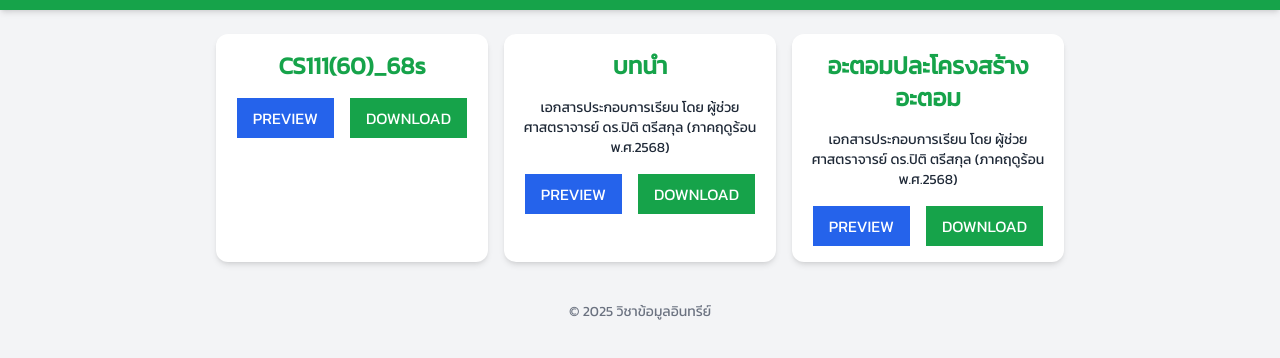
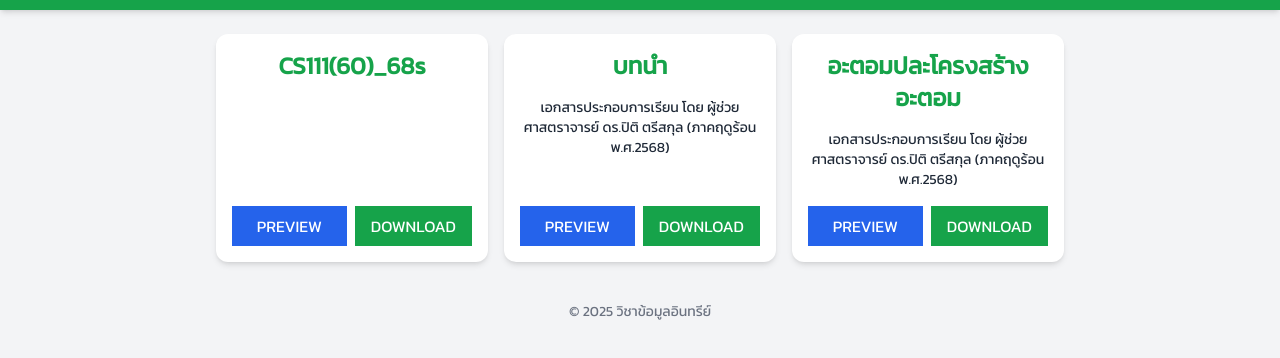
Before and after one commit to Methee77/sutee, a plain HTML site: page 01403111.html in a window 1280 px wide. Shown: the part 58-416 px from the top of the page. Drawn offline with nearby package versions, Linux system fonts and the light colour scheme.

Commit message:
Update 01403111.html

```diff
--- a/01403111.html
+++ b/01403111.html
@@ -27,11 +27,14 @@
       <!-- CS111(60)_68s -->
       <section class="bg-white p-4 max-w-xs rounded-xl shadow-md flex flex-col items-center flex-1">
         <h2 class="text-2xl font-bold text-green-600 mb-4 text-center">CS111(60)_68s</h2>
-        <div class="flex space-x-4">
-          <a href="IMG_4054.JPG" target="_blank" class="px-4 py-2 bg-blue-600 text-white hover:bg-blue-700 transition rounded-none">
+        <div class="flex-1"></div>
+        <div class="flex space-x-2 mt-auto w-full">
+          <a href="IMG_4054.JPG" target="_blank"
+             class="flex-1 text-center px-4 py-2 bg-blue-600 text-white hover:bg-blue-700 transition rounded-none">
             PREVIEW
           </a>
-          <a href="IMG_4054.JPG" download="IMG_4054.JPG" class="px-4 py-2 bg-green-600 text-white hover:bg-green-700 transition rounded-none">
+          <a href="IMG_4054.JPG" download="IMG_4054.JPG"
+             class="flex-1 text-center px-4 py-2 bg-green-600 text-white hover:bg-green-700 transition rounded-none">
             DOWNLOAD
           </a>
         </div>
@@ -41,11 +44,13 @@
       <section class="bg-white p-4 max-w-xs rounded-xl shadow-md flex flex-col items-center flex-1">
         <h2 class="text-2xl font-bold text-green-600 mb-4 text-center">บทนำ</h2>
         <div class="mb-4 text-center text-sm">เอกสารประกอบการเรียน โดย ผู้ช่วยศาสตราจารย์ ดร.ปิติ ตรีสกุล (ภาคฤดูร้อน พ.ศ.2568)</div>
-        <div class="flex space-x-4">
-          <a href="01403111-68s_Ch00-intro.pdf" target="_blank" class="px-4 py-2 bg-blue-600 text-white hover:bg-blue-700 transition rounded-none">
+        <div class="flex space-x-2 mt-auto w-full">
+          <a href="01403111-68s_Ch00-intro.pdf" target="_blank"
+             class="flex-1 text-center px-4 py-2 bg-blue-600 text-white hover:bg-blue-700 transition rounded-none">
             PREVIEW
           </a>
-          <a href="01403111-68s_Ch00-intro.pdf" download="01403111-68s_Ch00-intro.pdf" class="px-4 py-2 bg-green-600 text-white hover:bg-green-700 transition rounded-none">
+          <a href="01403111-68s_Ch00-intro.pdf" download="01403111-68s_Ch00-intro.pdf"
+             class="flex-1 text-center px-4 py-2 bg-green-600 text-white hover:bg-green-700 transition rounded-none">
             DOWNLOAD
           </a>
         </div>
@@ -55,11 +60,13 @@
       <section class="bg-white p-4 max-w-xs rounded-xl shadow-md flex flex-col items-center flex-1">
         <h2 class="text-2xl font-bold text-green-600 mb-4 text-center">อะตอมปละโครงสร้างอะตอม</h2>
         <div class="mb-4 text-center text-sm">เอกสารประกอบการเรียน โดย ผู้ช่วยศาสตราจารย์ ดร.ปิติ ตรีสกุล (ภาคฤดูร้อน พ.ศ.2568)</div>
-        <div class="flex space-x-4">
-          <a href="01403111-68s_Ch01-Atom.pdf" target="_blank" class="px-4 py-2 bg-blue-600 text-white hover:bg-blue-700 transition rounded-none">
+        <div class="flex space-x-2 mt-auto w-full">
+          <a href="01403111-68s_Ch01-Atom.pdf" target="_blank"
+             class="flex-1 text-center px-4 py-2 bg-blue-600 text-white hover:bg-blue-700 transition rounded-none">
             PREVIEW
           </a>
-          <a href="01403111-68s_Ch01-Atom.pdf" download="01403111-68s_Ch01-Atom.pdf" class="px-4 py-2 bg-green-600 text-white hover:bg-green-700 transition rounded-none">
+          <a href="01403111-68s_Ch01-Atom.pdf" download="01403111-68s_Ch01-Atom.pdf"
+             class="flex-1 text-center px-4 py-2 bg-green-600 text-white hover:bg-green-700 transition rounded-none">
             DOWNLOAD
           </a>
         </div>
```
